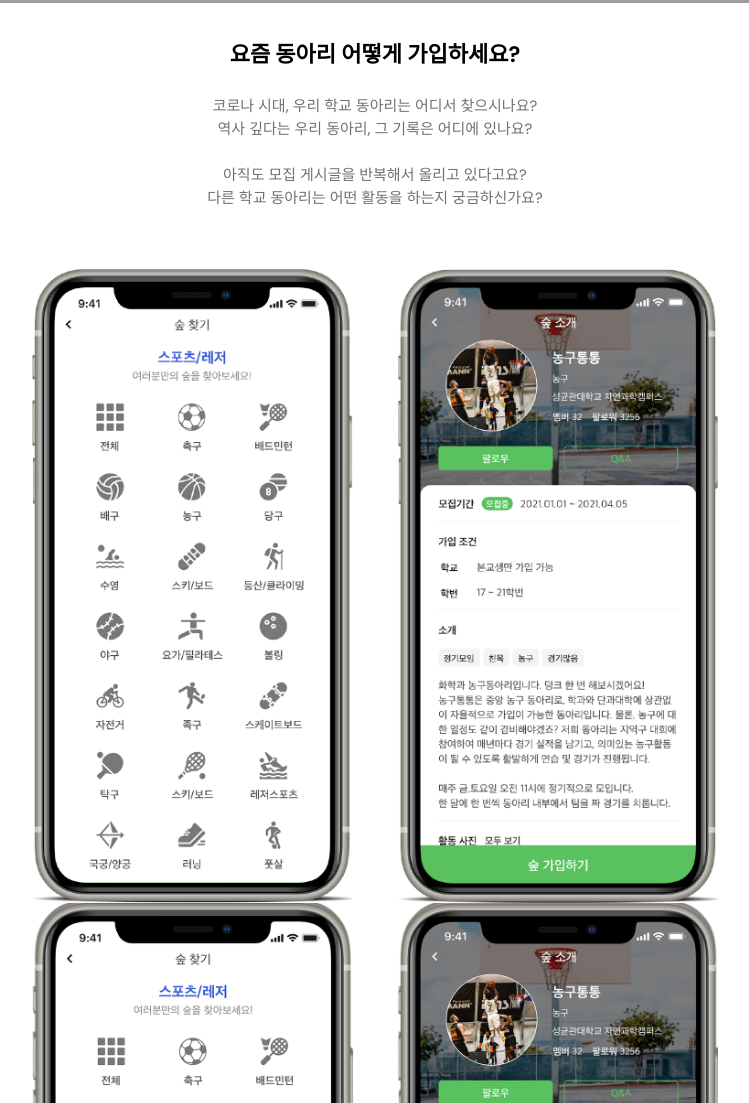
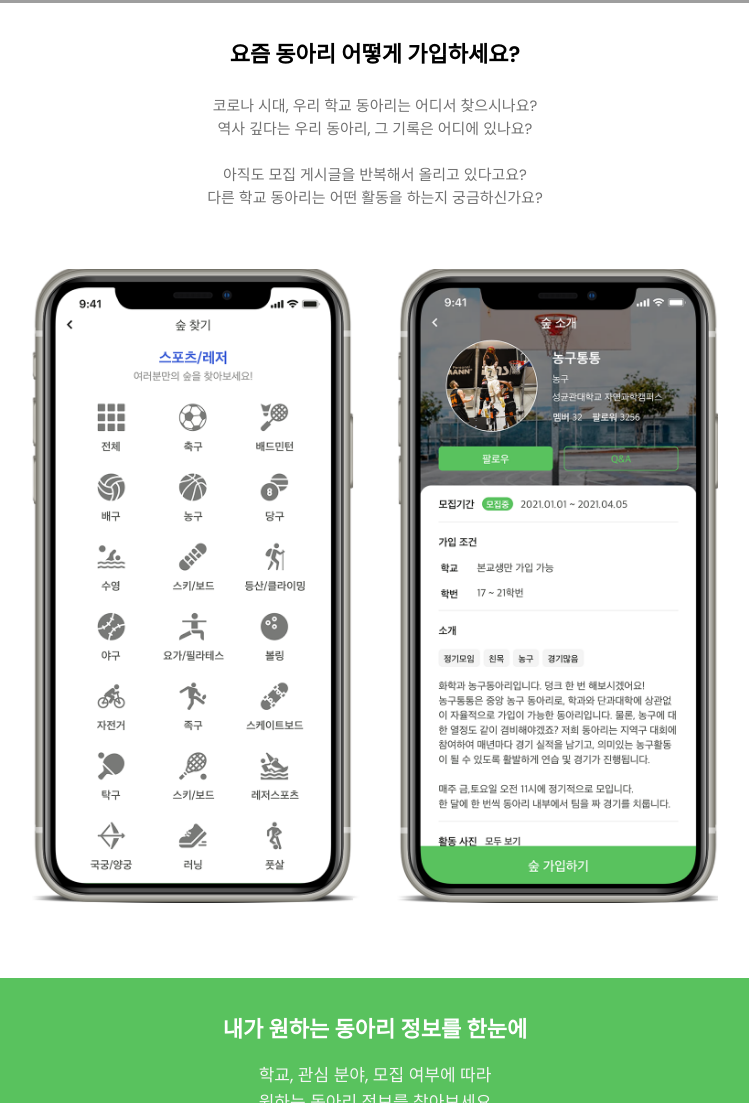
Before and after one commit to Forestin-code/ForestinLandingPage, a plain HTML site: page index.html in a window 1280 px wide. Shown: the part 895-1998 px from the top of the page, without its empty margins (265-1014 px from the left). Drawn offline with nearby package versions, Linux system fonts and the light colour scheme; grey boxes are pictures that could not be loaded; a script that the page names is missing.

Commit message:
Add files via upload

```diff
--- a/index.html
+++ b/index.html
@@ -114,7 +114,6 @@ height="0" width="0" style="display:none;visibility:hidden"></iframe></noscript>
     <div id="textbox" class="subtitle41" align="left"> <br> <br> <br> </div>
     <div id="textbox" class="subtitle41" align="left"> <br>  </div>
 
-    <section class="section1" >   <img src="./img/landing_2ndd.png" width=70%></section>
     <section class="section1" >   <img src="./img/landing_2nd_edit.png" width=70%></section>
 
     <div id="textbox" class="subtitle41" align="left"> <br> <br> <br> <br>  </div>
```
